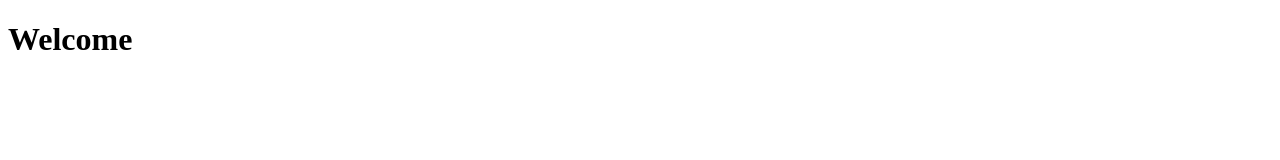
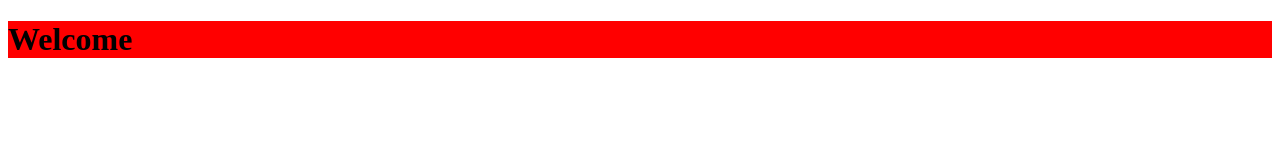
Before and after one commit to blessingabolade/first-push, a plain HTML site: page index.html in a window 1280 px wide. Drawn offline with Linux system fonts and the light colour scheme.

Commit message:
Color changed to red

```diff
--- a/index.html
+++ b/index.html
@@ -7,6 +7,6 @@
     <title>Document</title>
 </head>
 <body>
-    <h1>Welcome</h1>
+    <h1 style="background-color: red;">Welcome</h1>
 </body>
 </html>
```
